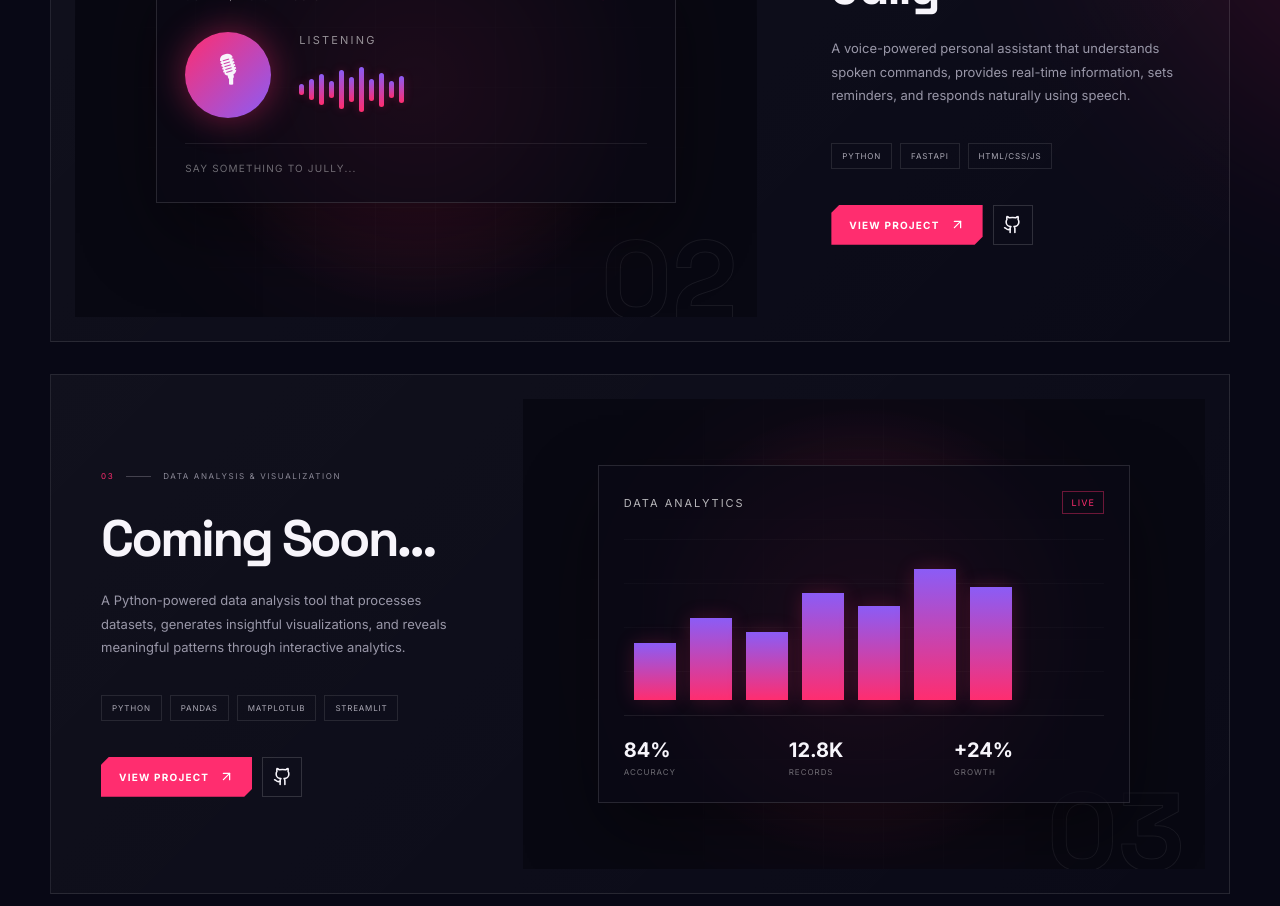
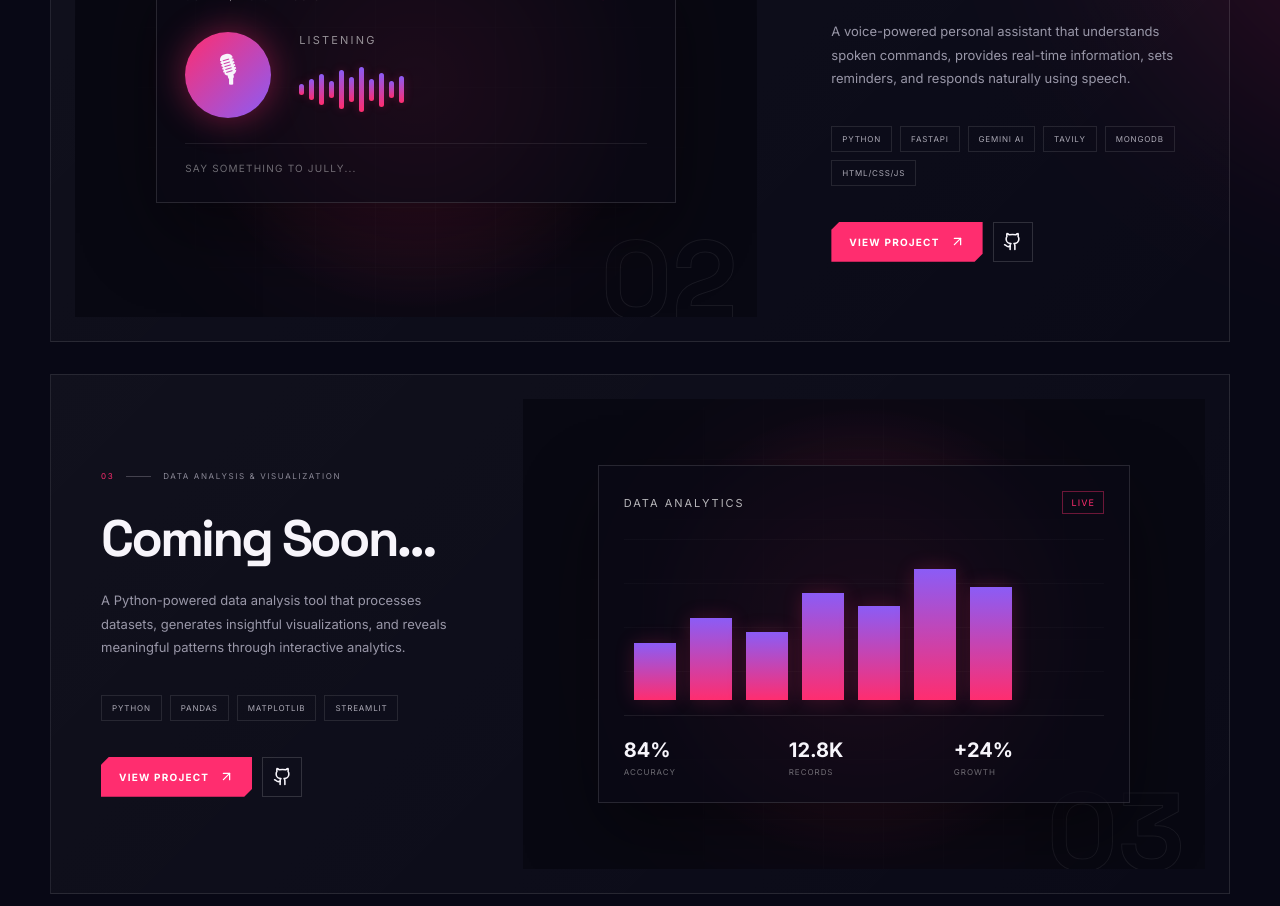
Before and after one commit to 132895/portfolio, a Next.js app: page / in a window 1280 px wide. Shown: the part 4200-5106 px from the top of the page. Built offline with nearby package versions, Linux system fonts and the light colour scheme.

Commit message:
Add Jully 2.0 live project

```diff
--- a/app/page.tsx
+++ b/app/page.tsx
@@ -63,8 +63,10 @@ const projects = [
     title: "Jully",
     label: "VOICE ASSISTANT",
     description: "A voice-powered personal assistant that understands spoken commands, provides real-time information, sets reminders, and responds naturally using speech.",
-    stack: ["Python", "FastAPI", "HTML/CSS/JS"],
+    stack: ["Python", "FastAPI", "Gemini AI", "Tavily", "MongoDB", "HTML/CSS/JS"],
    art: "assistant",
+   link: "https://jully-2-o.onrender.com/",
+   github_link:"https://github.com/132895/jully-2.O"
   },
  {
     index: "03",
@@ -78,6 +80,10 @@ const projects = [
     stack: ["Python", "Pandas", "Matplotlib", "Streamlit"],
 
     art: "data",
+
+    link: "https://gemini-ai-assistant-emk6.onrender.com/",
+
+    github_link:"https://github.com/132895/gemini-ai-assistant"
 },
   // {
   //   index: "04",
```
